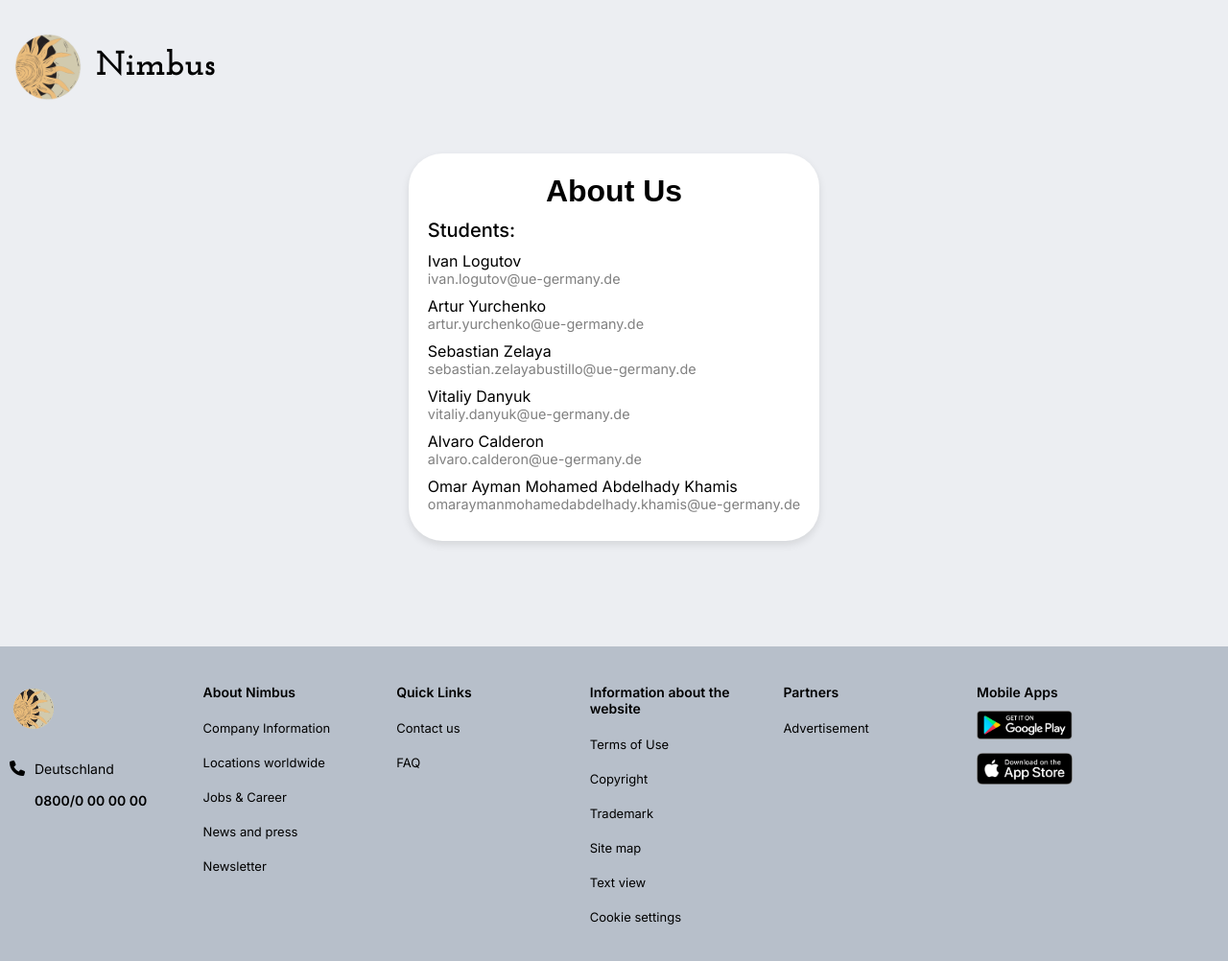
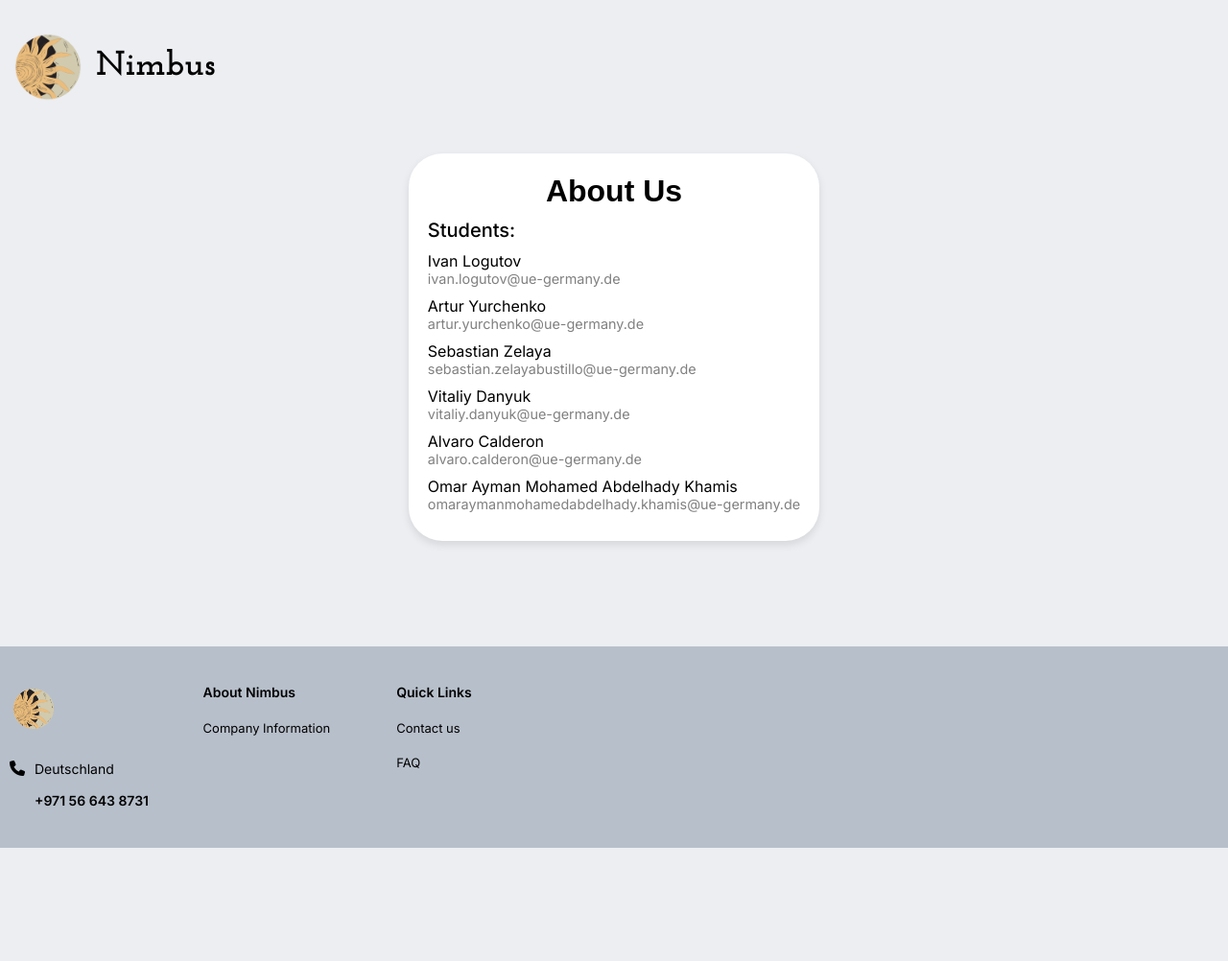
Before and after one commit to VanishJr/nimbus-website, a website: page about-us.html in a window 1280 px wide. Shown: the whole page at 96% size. After the commit the page ends 884 px from the top, so only its background shows below. Drawn offline with nearby package versions, Linux system fonts and the light colour scheme.

Commit message:
Added comments

```diff
--- a/about-us.html
+++ b/about-us.html
@@ -6,22 +6,29 @@
     <meta name="viewport" content="width=device-width, initial-scale=1.0">
     <title>About Us</title>
 
+    <!-- External CSS libraries -->
     <link rel="stylesheet" href="https://cdnjs.cloudflare.com/ajax/libs/font-awesome/6.5.2/css/all.min.css"
         integrity="sha512-SnH5WK+bZxgPHs44uWIX+LLJAJ9/2PkPKZ5QiAj6Ta86w+fsb2TkcmfRyVX3pBnMFcV7oQPJkl9QevSCWr3W6A=="
         crossorigin="anonymous" referrerpolicy="no-referrer" />
 
+    <!-- Google Fonts -->
     <link rel="preconnect" href="https://fonts.googleapis.com">
     <link rel="preconnect" href="https://fonts.gstatic.com" crossorigin>
     <link href="https://fonts.googleapis.com/css2?family=Inter:wght@100..900&display=swap" rel="stylesheet">
 
+    <!-- Leaflet CSS for map display -->
     <link rel="stylesheet" href="https://unpkg.com/leaflet@1.7.1/dist/leaflet.css" />
 
+    <!-- Custom CSS file for about us page -->
     <link rel="stylesheet" href="assets/css/about-us-style.css">
 </head>
+
 <body>
+    <!-- Header section -->
     <header>
         <div class="container">
             <div id="navbar">
+                <!-- Logo and link to home page -->
                 <a href="index.html" class="logo-link">
                     <div class="logo">
                         <img src="assets/images/App logo.png" alt="Nimbus Logo">
@@ -32,11 +39,14 @@
         </div>
     </header>
 
+    <!-- Main content section -->
     <main id="main-content">
         <div class="container-two">
             <div class="student-list">
+                <!-- Heading for About Us section -->
                 <h1>About Us</h1>
                 <h2>Students:</h2>
+                <!-- List of students with their emails -->
                 <ul>
                     <li>
                         Ivan Logutov
@@ -67,35 +77,38 @@
         </div>
     </main>
 
-
-    <!-- footer -->
+    <!-- Footer section -->
     <footer>
         <div class="container">
+            <!-- Footer columns with various links and information -->
             <div class="col-footer">
+                <!-- Contact information section -->
                 <div class="contact-info">
                     <img src="assets/images/App logo.png" alt="Logo">
 
+                    <!-- Contact information with phone number -->
                     <div class="d-flex" style="gap: 10px;">
                         <div class="icon">
+                            <!-- Phone icon using Font Awesome -->
                             <i class="fa-solid fa-phone"></i>
                         </div>
                         <div>
                             <p>Deutschland</p>
-                            <a href="tel:0800/0 00 00 00" class="phone">0800/0 00 00 00</a>
+                            <a href="tel:971/56 643 8731" class="phone">+971 56 643 8731</a>
                         </div>
                     </div>
                 </div>
             </div>
+
+            <!-- Additional footer columns with links -->
             <div class="col-footer">
                 <h3 class="footer-title">About Nimbus</h3>
                 <ul class="footer-menu">
                     <li><a href="about-us.html" class="footer-link">Company Information</a></li>
-                    <li><a href="#" class="footer-link">Locations worldwide</a></li>
-                    <li><a href="#" class="footer-link">Jobs & Career</a></li>
-                    <li><a href="#" class="footer-link">News and press</a></li>
-                    <li><a href="#" class="footer-link">Newsletter</a></li>
                 </ul>
             </div>
+
+            <!-- Quick Links section -->
             <div class="col-footer">
                 <h3 class="footer-title">Quick Links</h3>
                 <ul class="footer-menu">
@@ -103,31 +116,8 @@
                     <li><a href="#" class="footer-link">FAQ</a></li>
                 </ul>
             </div>
-            <div class="col-footer">
-                <h3 class="footer-title">Information about the website</h3>
-                <ul class="footer-menu">
-                    <li><a href="#" class="footer-link">Terms of Use</a></li>
-                    <li><a href="#" class="footer-link">Copyright</a></li>
-                    <li><a href="#" class="footer-link">Trademark</a></li>
-                    <li><a href="#" class="footer-link">Site map</a></li>
-                    <li><a href="#" class="footer-link">Text view</a></li>
-                    <li><a href="#" class="footer-link">Cookie settings</a></li>
-                </ul>
-            </div>
-            <div class="col-footer">
-                <h3 class="footer-title">Partners</h3>
-                <ul class="footer-menu">
-                    <li><a href="#" class="footer-link">Advertisement</a></li>
-                </ul>
-            </div>
-            <div class="col-footer">
-                <h3 class="footer-title">Mobile Apps</h3>
-                <div class="stores">
-                    <a href="" target="_blank"><img src="assets/images/google-play.png" alt="Google Play"></a>
-                    <a href="" target="_blank"><img src="assets/images/app-store.png" alt="App Store"></a>
-                </div>
-            </div>
         </div>
     </footer>
 </body>
+
 </html>
```
